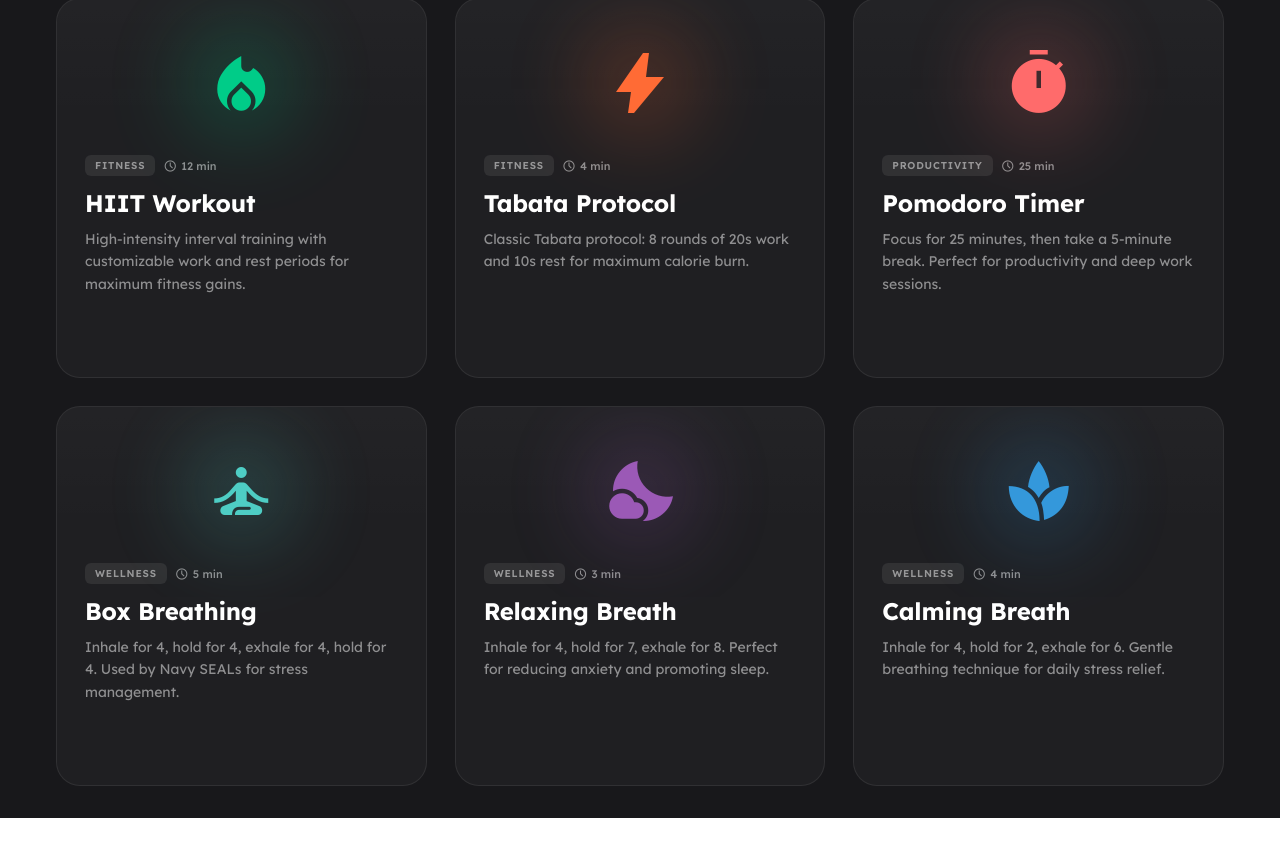
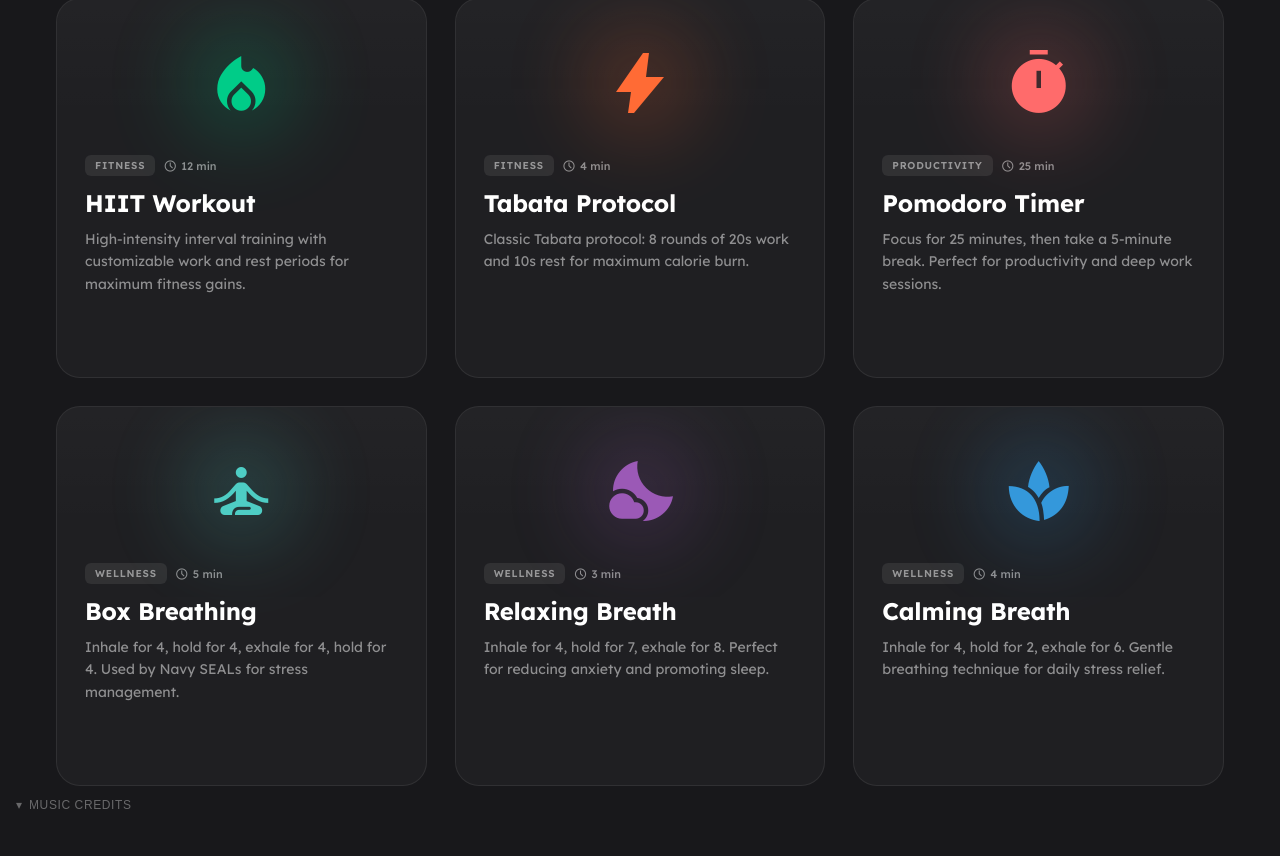
Before and after one commit to MarioAraya/timer-app, a Preact app: page / in a window 1280 px wide. Shown: the part 166-1022 px from the top of the page. Before the commit the page ends 984 px from the top, so only its background shows below. Built offline with nearby package versions, Linux system fonts and the light colour scheme; no server answers.

Commit message:
fix: <Credits /> view style.  test: e2e hiit could start timer OK gitignore
fix: <Credits /> view style.
test: e2e hiit could start timer OK
gitignore

```diff
--- a/src/components/PomodoroTimer.jsx
+++ b/src/components/PomodoroTimer.jsx
@@ -314,7 +314,11 @@
           <span className="session-label">POMODORO</span>
           <h2 className="round-info">{sessionDisplay}</h2>
         </div>
-        <button className="fullscreen-button" onClick={handleFullscreen}>
+        <button
+          className="fullscreen-button"
+          onClick={handleFullscreen}
+          data-testid="pomodoro-fullscreen"
+        >
           <span className="material-symbols-outlined">
             {isMaximized ? 'fullscreen_exit' : 'fullscreen'}
           </span>
@@ -409,6 +413,7 @@
           <div className="audio-top-row">
             <button
               className={`audio-mode-btn ${musicMode ? 'active' : ''}`}
+              data-testid="pomodoro-music-mode"
               onClick={(e) => {
                 e.stopPropagation()
                 const next = !musicMode
@@ -432,6 +437,7 @@
               <div className="audio-track-controls">
                 <button
                   className="track-btn"
+                  data-testid="pomodoro-music-play"
                   onClick={handleMusicToggle}
                   disabled={playerStatus === 'loading'}
                   title={musicPlaying ? 'Pause music' : 'Play music'}
@@ -442,6 +448,7 @@
                 </button>
                 <button
                   className="track-btn"
+                  data-testid="pomodoro-music-repeat"
                   onClick={(e) => { e.stopPropagation(); pomodoroAudio.repeatTrack() }}
                   disabled={playerStatus !== 'ready'}
                   title="Repeat track"
@@ -450,6 +457,7 @@
                 </button>
                 <button
                   className="track-btn"
+                  data-testid="pomodoro-music-next"
                   onClick={(e) => { e.stopPropagation(); pomodoroAudio.nextTrack() }}
                   disabled={playerStatus !== 'ready'}
                   title="Next track"
--- a/src/components/TimersHome.jsx
+++ b/src/components/TimersHome.jsx
@@ -3,6 +3,7 @@
 import UserMenu from './auth/UserMenu'
 import { useLang } from '../context/LanguageContext'
 import { loadSessionCounts } from '../utils/localStorage'
+import Credits from './shared/Credits'
 
 const TIMER_STATIC = [
   { id: 'hiit',           i18nKey: 'hiit',           sessionKey: 'hiit',          duration: '12 min', icon: 'local_fire_department', component: 'HiitTimer',          accentColor: '#00cc88' },
@@ -79,6 +80,9 @@
           )
         })}
       </div>
+      <footer className="home-footer">
+        <Credits />
+      </footer>
     </div>
   )
 }
--- a/src/components/pomodoro/PomodoroSetupView.jsx
+++ b/src/components/pomodoro/PomodoroSetupView.jsx
@@ -133,7 +133,7 @@
       </main>
 
       <footer className="psetup-footer">
-        <button className="psetup-start-button" onClick={handleStart}>
+        <button className="psetup-start-button" onClick={handleStart} data-testid="pomodoro-setup-start">
           <span className="material-symbols-outlined">play_arrow</span>
           {t('setup.startButton')}
         </button>
--- /dev/null
+++ b/src/components/shared/Credits.jsx
@@ -0,0 +1,61 @@
+import { useState } from 'preact/hooks';
+import './Credits.scss';
+
+export default function Credits() {
+  const [open, setOpen] = useState(false);
+
+  return (
+    <section class="credits">
+      <button
+        class="credits__toggle"
+        onClick={() => setOpen(o => !o)}
+        aria-expanded={open}
+      >
+        <i class={`credits__chevron${open ? ' credits__chevron--open' : ''}`}>▾</i>
+        Music Credits
+      </button>
+
+      <div class={`credits__body${open ? ' credits__body--open' : ''}`}>
+        <div class="credits__inner">
+          <div class="credits__content">
+            <h4>Lofi / Pomodoro</h4>
+            <p>
+              Music from{' '}
+              <a href="https://pixabay.com/music/" target="_blank" rel="noopener">Pixabay</a>
+              {' '}— Free to use under the{' '}
+              <a href="https://pixabay.com/service/license-summary/" target="_blank" rel="noopener">
+                Pixabay Content License
+              </a>.
+            </p>
+            <ul>
+              <li>FASounds — Lofi Study Calm Peaceful Chill Hop</li>
+              <li>FASounds — Good Night Lofi Cozy Chill Music</li>
+              <li>PulseBox — Lofi Melody</li>
+              <li>PulseBox — Lofi Night</li>
+              <li>PulseBox — Lofi Smooth</li>
+              <li>MondaMusic — Lofi Girl Lofi Chill</li>
+              <li>Lofi Music Library — Lofi Ambient Study</li>
+              <li>LofiDreams — Cozy Lofi Background Music for Study</li>
+            </ul>
+
+            <h4>Tabata</h4>
+            <p>
+              Music by{' '}
+              <a href="https://www.youtube.com/@TabataSongs" target="_blank" rel="noopener">
+                Tabata Songs
+              </a>.
+            </p>
+
+            <h4>HIIT</h4>
+            <p>
+              Music by{' '}
+              <a href="https://www.youtube.com/@HIITMUSIC" target="_blank" rel="noopener">
+                HIIT MUSIC
+              </a>.
+            </p>
+          </div>
+        </div>
+      </div>
+    </section>
+  );
+}
--- /dev/null
+++ b/src/components/shared/Credits.scss
@@ -0,0 +1,91 @@
+.credits {
+  padding: 0.75rem 1rem;
+  font-size: 0.8rem;
+
+  &__toggle {
+    display: flex;
+    align-items: center;
+    gap: 0.4rem;
+    cursor: pointer;
+    color: rgba(255, 255, 255, 0.35);
+    background: none;
+    border: none;
+    padding: 0;
+    font-size: 0.75rem;
+    letter-spacing: 0.05em;
+    text-transform: uppercase;
+    transition: color 0.2s ease;
+    user-select: none;
+
+    &:hover {
+      color: rgba(255, 255, 255, 0.6);
+    }
+  }
+
+  &__chevron {
+    display: inline-block;
+    transition: transform 0.25s ease;
+    font-style: normal;
+    line-height: 1;
+
+    &--open {
+      transform: rotate(180deg);
+    }
+  }
+
+  &__body {
+    display: grid;
+    grid-template-rows: 0fr;
+    transition: grid-template-rows 0.3s ease;
+
+    &--open {
+      grid-template-rows: 1fr;
+    }
+  }
+
+  &__inner {
+    overflow: hidden;
+  }
+
+  &__content {
+    padding-top: 0.75rem;
+    color: rgba(255, 255, 255, 0.45);
+    line-height: 1.7;
+
+    h4 {
+      font-size: 0.75rem;
+      font-weight: 600;
+      letter-spacing: 0.08em;
+      text-transform: uppercase;
+      color: rgba(255, 255, 255, 0.55);
+      margin: 0.75rem 0 0.25rem;
+
+      &:first-child {
+        margin-top: 0;
+      }
+    }
+
+    p {
+      margin: 0 0 0.25rem;
+    }
+
+    ul {
+      margin: 0.25rem 0 0.5rem;
+      padding-left: 1.2rem;
+
+      li {
+        margin-bottom: 0.1rem;
+      }
+    }
+
+    a {
+      color: rgba(255, 255, 255, 0.65);
+      text-decoration: underline;
+      text-underline-offset: 2px;
+
+      &:hover {
+        color: rgba(255, 255, 255, 0.9);
+      }
+    }
+  }
+}
```
Also changed, not shown: vitest.config.js (added, +9 -0 lines), .claude/settings.local.json, 2 other files (tests, documents, lock files or other folders).
